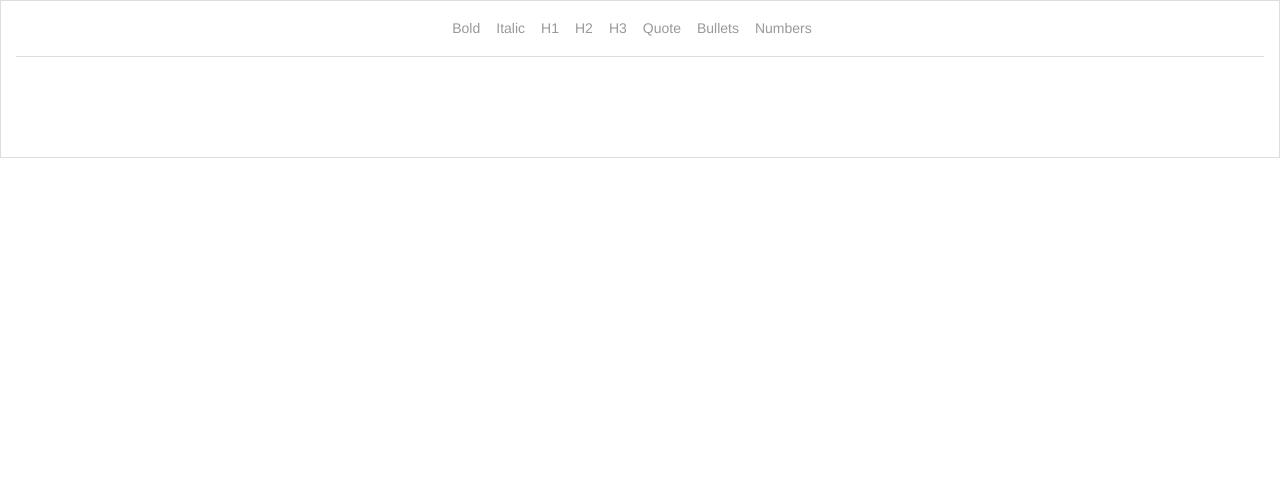
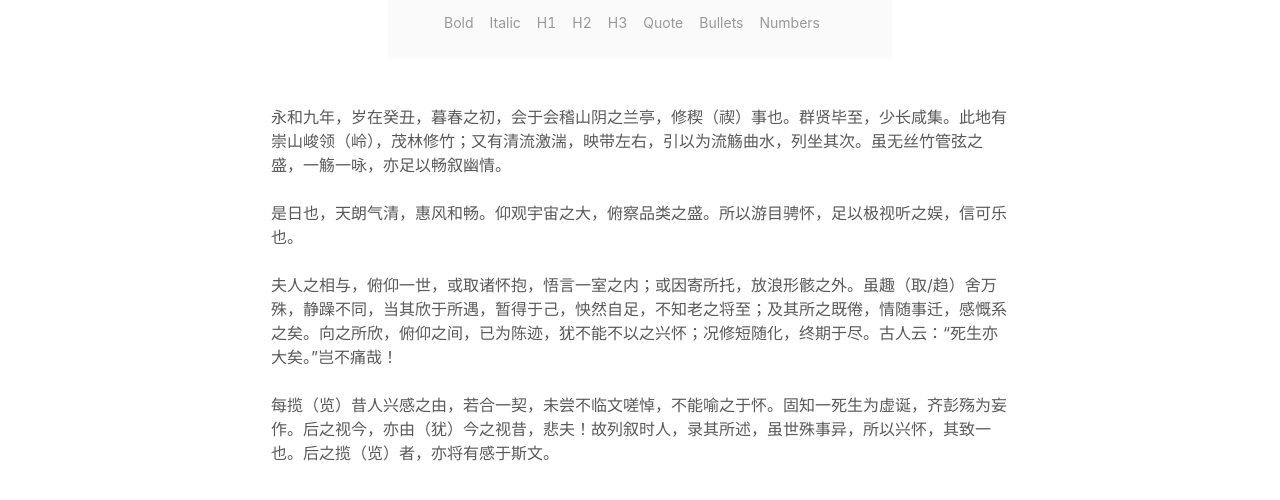
Before and after one commit to phodal/xizhi, a React (Create React App) app: page / in a window 1280 px wide. Shown: the top 500 px of the page. Built offline with nearby package versions, Linux system fonts and the light colour scheme.

Commit message:
build: update styles

```diff
--- a/public/assets/css/Draft.css
+++ b/public/assets/css/Draft.css
@@ -10,14 +10,12 @@
 
 .RichEditor-root {
   background: #fff;
-  border: 1px solid #ddd;
-  font-family: 'Georgia', serif;
   font-size: 14px;
-  padding: 15px;
+  padding: 0 270px;
+  flex-basis: 36em;
 }
 
 .RichEditor-editor {
-  border-top: 1px solid #ddd;
   cursor: text;
   font-size: 16px;
   margin-top: 10px;
@@ -40,7 +38,6 @@
 .RichEditor-editor .RichEditor-blockquote {
   border-left: 5px solid #eee;
   color: #666;
-  font-family: 'Hoefler Text', 'Georgia', serif;
   font-style: italic;
   margin: 16px 0;
   padding: 10px 20px;
@@ -48,7 +45,6 @@
 
 .RichEditor-editor .public-DraftStyleDefault-pre {
   background-color: rgba(0, 0, 0, 0.05);
-  font-family: 'Inconsolata', 'Menlo', 'Consolas', monospace;
   font-size: 16px;
   padding: 20px;
 }
@@ -68,8 +64,17 @@
 .xizhi-inline-controls,
 .xizhi-block-controls {
   display: inline-block;
-  font-family: "Helvetica Neue", Helvetica, sans-serif;
+  font-family: -apple-system, BlinkMacSystemFont, "Segoe UI", Roboto, "Helvetica Neue", Helvetica, "PingFang SC", "Hiragino Sans GB", "Microsoft YaHei", SimSun, sans-serif;
   font-size: 14px;
   margin-bottom: 5px;
   user-select: none;
 }
+
+.xizhi-toolbar {
+  padding: 10px 0px 16px 0px;
+  background: #fafafa;
+  box-shadow: 0px 2px 4px 0px #fafafa;
+  z-index: 1001;
+  width: 36em;
+  margin: 0 auto;
+}
--- a/src/App.css
+++ b/src/App.css
@@ -2,6 +2,7 @@
 
 .App {
   text-align: center;
+  font-family: -apple-system, BlinkMacSystemFont, "Segoe UI", Roboto, "Helvetica Neue", Helvetica, "PingFang SC", "Hiragino Sans GB", "Microsoft YaHei", SimSun, sans-serif;
 }
 
 .App-logo {
--- /dev/null
+++ b/src/commons/constants/poem.ts
@@ -0,0 +1,9 @@
+export const POEM = `
+永和九年，岁在癸丑，暮春之初，会于会稽山阴之兰亭，修稧（禊）事也。群贤毕至，少长咸集。此地有崇山峻领（岭），茂林修竹；又有清流激湍，映带左右，引以为流觞曲水，列坐其次。虽无丝竹管弦之盛，一觞一咏，亦足以畅叙幽情。
+
+是日也，天朗气清，惠风和畅。仰观宇宙之大，俯察品类之盛。所以游目骋怀，足以极视听之娱，信可乐也。
+
+夫人之相与，俯仰一世，或取诸怀抱，悟言一室之内；或因寄所托，放浪形骸之外。虽趣（取/趋）舍万殊，静躁不同，当其欣于所遇，暂得于己，怏然自足，不知老之将至；及其所之既倦，情随事迁，感慨系之矣。向之所欣，俯仰之间，已为陈迹，犹不能不以之兴怀；况修短随化，终期于尽。古人云：“死生亦大矣。”岂不痛哉！
+
+每揽（览）昔人兴感之由，若合一契，未尝不临文嗟悼，不能喻之于怀。固知一死生为虚诞，齐彭殇为妄作。后之视今，亦由（犹）今之视昔，悲夫！故列叙时人，录其所述，虽世殊事异，所以兴怀，其致一也。后之揽（览）者，亦将有感于斯文。
+`;
--- a/src/pages/home/HomePage.tsx
+++ b/src/pages/home/HomePage.tsx
@@ -1,6 +1,7 @@
 import React from 'react';
-import {Editor, EditorState, RichUtils} from 'draft-js';
+import Draft, {Editor, EditorState, ContentState, RichUtils} from 'draft-js';
 import {StyleButton} from '../../components/Editor/StyleButton';
+import {POEM} from "../../commons/constants/poem";
 
 const BLOCK_TYPES = [
   {label: 'H1', style: 'header-one'},
@@ -60,7 +61,9 @@ class HomePage extends React.Component <{}, any> {
   constructor(props: any) {
     super(props);
     this.state = {
-      editorState: EditorState.createEmpty()
+      editorState: EditorState.createWithContent(
+        ContentState.createFromText(POEM)
+      )
     };
   }
 
@@ -115,6 +118,7 @@ class HomePage extends React.Component <{}, any> {
 
     return (
       <div className="RichEditor-root">
+        <div className="xizhi-toolbar">
           <InlineStyleControls
             editorState={editorState}
             onToggle={this.toggleInlineStyle.bind(this)}
@@ -123,6 +127,7 @@ class HomePage extends React.Component <{}, any> {
             editorState={editorState}
             onToggle={this.toggleBlockType.bind(this)}
           />
+        </div>
         <div className={className} onClick={this.focus}>
           <Editor
             editorState={editorState}
```
Also changed, not shown: 1 other file (tests, documents, lock files or other folders). Lines whose indentation alone changed are shown as unchanged.
